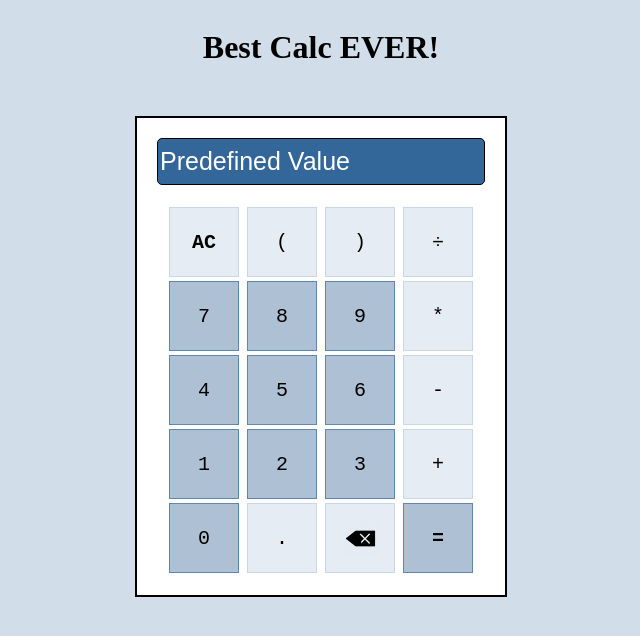
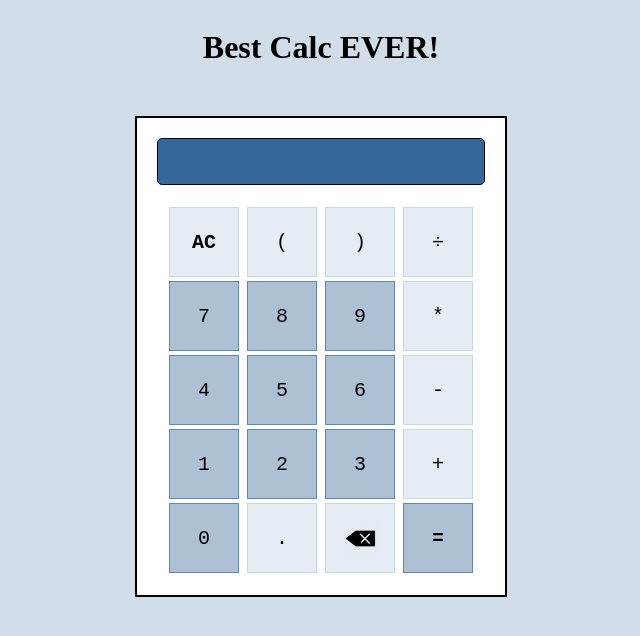
Before and after one commit to Akhil373/calculator, a plain HTML site: page index.html in a window 1280 px wide. Shown: the whole page, without its empty margins (319-959 px from the left). Drawn offline with Linux system fonts and the light colour scheme.

Commit message:
removed predefined value

```diff
--- a/index.html
+++ b/index.html
@@ -10,7 +10,7 @@
     <h1>Best Calc EVER!</h1>
     <div class="container">
         <div class="input-container">
-            <input class="input" type="text" value="Predefined Value" readonly>
+            <input class="input" type="text" readonly>
         </div>
 
         <div class="first-row">
```
